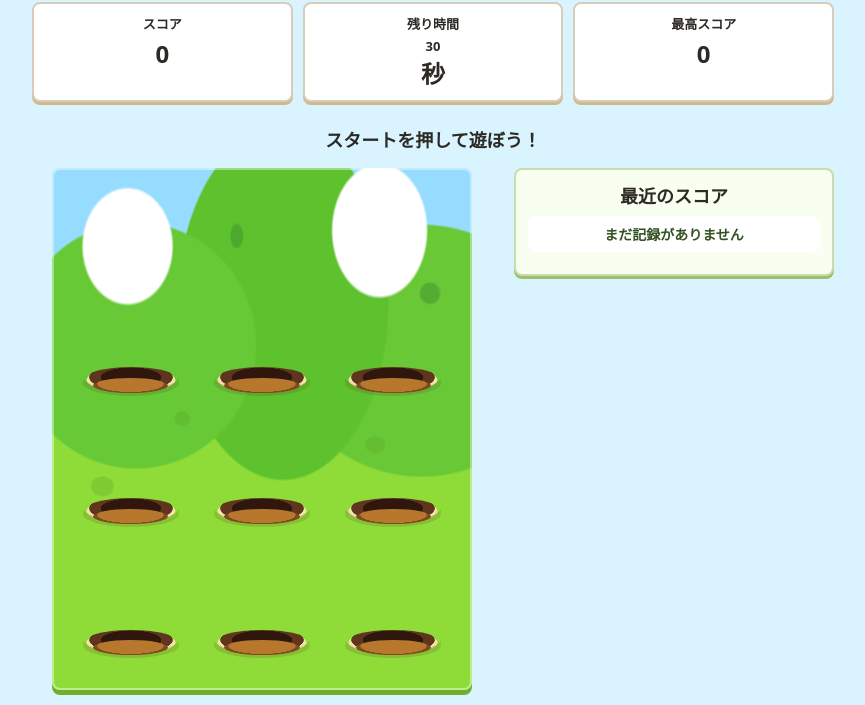
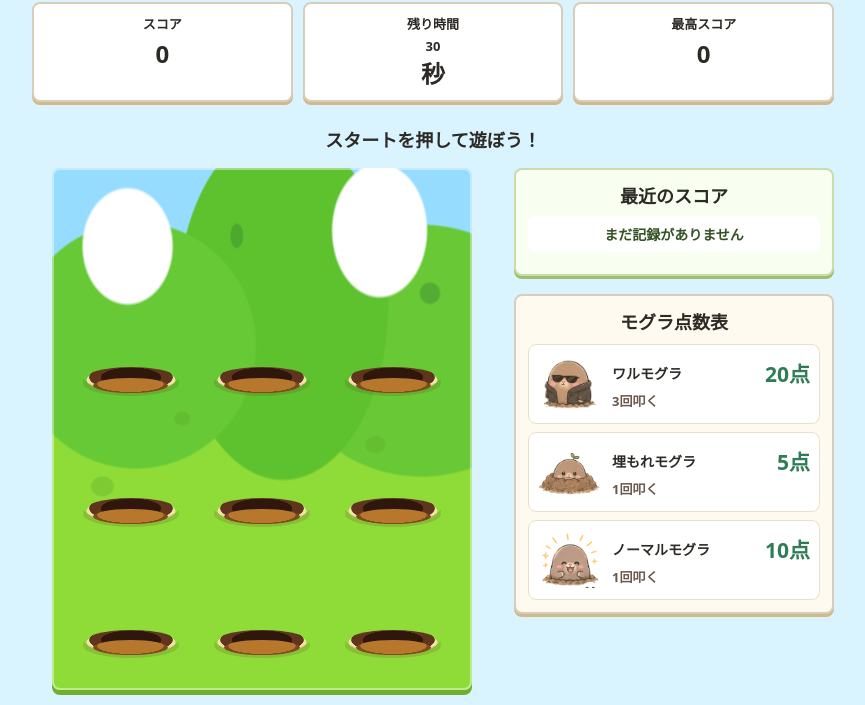
Before and after one commit to kyokasketch/moguraApp1, a plain HTML site: page index.html in a window 1280 px wide. Shown: the part 89-794 px from the top of the page, without its empty margins (207-1072 px from the left). Drawn offline with Linux system fonts and the light colour scheme.

Commit message:
Group desktop side panels

```diff
--- a/index.html
+++ b/index.html
@@ -71,6 +71,7 @@
       <button id="restartButton" class="control-button secondary" type="button">リスタート</button>
     </div>
 
+    <div class="side-panels">
       <section class="score-history" aria-label="過去のスコア">
         <h2>最近のスコア</h2>
         <p id="scoreCompare" class="score-compare">まだ記録がありません</p>
@@ -106,6 +107,7 @@
           </li>
         </ul>
       </section>
+    </div>
   </main>
 
   <script src="script.js"></script>
--- a/style.css
+++ b/style.css
@@ -425,8 +425,8 @@ h1 {
       "title title"
       "score score"
       "message message"
-      "board history"
-      "controls guide";
+      "board side"
+      "controls side";
     column-gap: 22px;
     align-items: start;
     width: min(100%, 802px);
@@ -454,13 +454,17 @@ h1 {
     margin: 18px auto 0;
   }
 
+  .side-panels {
+    display: grid;
+    grid-area: side;
+    gap: 18px;
+  }
+
   .score-history {
-    grid-area: history;
     margin-top: 0;
   }
 
   .mole-guide {
-    grid-area: guide;
-    margin-top: 18px;
+    margin-top: 0;
   }
 }
```
Lines whose indentation alone changed are shown as unchanged.
